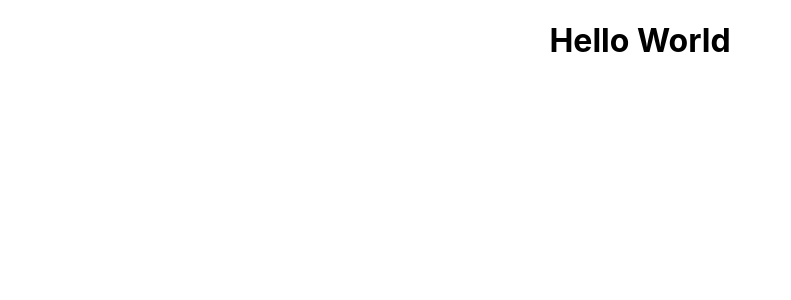
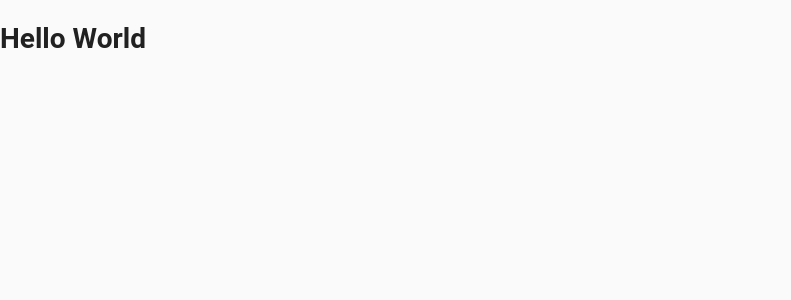
Before and after one commit to orianabreu/RavenPackTest, a React (Create React App) app: page / in a window 1280 px wide. Shown: the top 300 px of the page, without its empty margins (0-791 px from the left). Built offline with nearby package versions, Linux system fonts and the light colour scheme.

Commit message:
config styles

```diff
--- a/package.json
+++ b/package.json
@@ -3,6 +3,7 @@
   "version": "0.1.0",
   "private": true,
   "dependencies": {
+    "@material-ui/core": "^4.11.4",
     "@testing-library/jest-dom": "^5.14.1",
     "@testing-library/react": "^11.2.7",
     "@testing-library/user-event": "^12.8.3",
--- a/src/App.js
+++ b/src/App.js
@@ -1,10 +1,13 @@
-import './App.css';
+import { ThemeProvider } from '@material-ui/core/styles';
+import CssBaseline from "@material-ui/core/CssBaseline";
+import theme from './styles/theme';
 
 function App() {
   return (
-    <div className="App">
+    <ThemeProvider theme={theme}>
+      <CssBaseline />
        <h1>Hello World</h1>
-    </div>
+    </ ThemeProvider>
   );
 }
 
--- /dev/null
+++ b/src/styles/theme.js
@@ -0,0 +1,32 @@
+import { createMuiTheme } from '@material-ui/core/styles';
+
+const theme = createMuiTheme({
+    palette: {
+        primary: {
+            main: '#4A26AB',
+            dark: '#21244D',
+            light: '#9543A7 '
+        },
+        secondary: {
+            main: '#B8E7EA'
+        },
+        black: {
+            main: '#151515',
+        }
+    },
+    typography: {
+        fontFamily: "Roboto",
+    },
+    overrides: {
+        MuiCssBaseline: {
+          "@global": {
+            body: {
+              margin: 0,
+              padding: 0,
+            },
+          },
+        },
+    },
+})
+
+export default theme;
```
Also changed, not shown: 1 other file (tests, documents, lock files or other folders).
